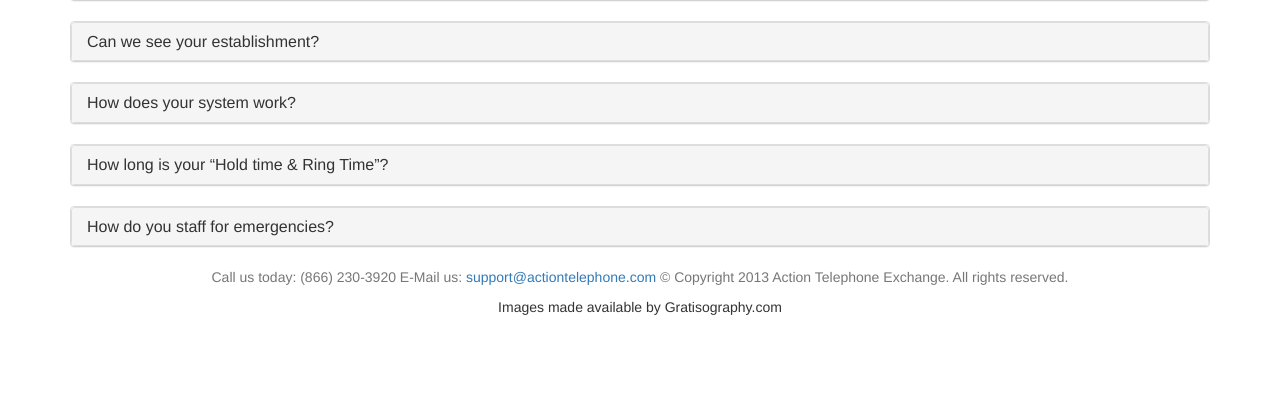
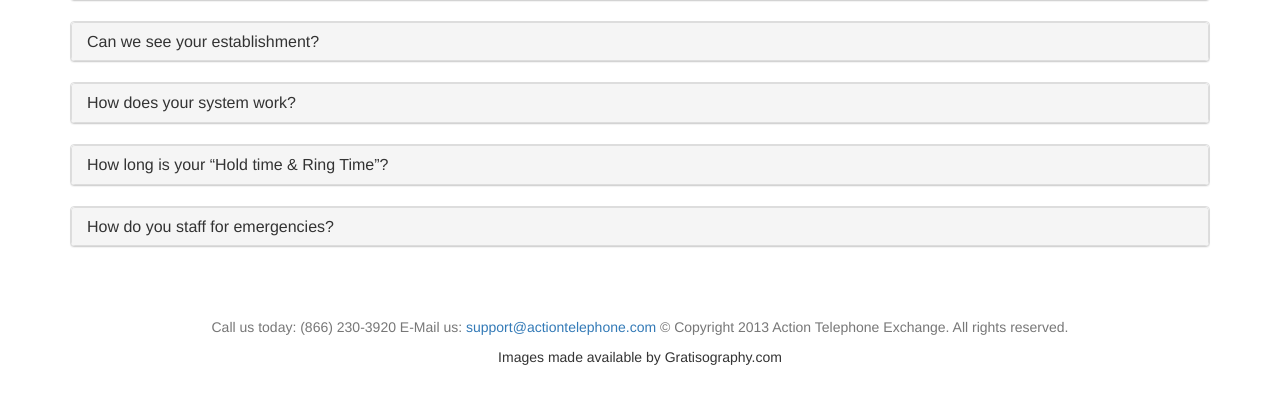
Before and after one commit to djmaclachlan/my-project, a PHP site: page /faq.html in a window 1280 px wide. Shown: the part 407-824 px from the top of the page. Before the commit the page ends 722 px from the top, so only its background shows below. Run offline with PHP 8.4, Linux system fonts and the light colour scheme.

Commit message:
Add files via upload

```diff
--- a/styles.css
+++ b/styles.css
@@ -25,7 +25,7 @@ footer {
     width: 100%;
     background-color: white;
     text-align: center;
-    margin-top
+    margin-top:50px;
 }
 #myCarousel{
     margin-bottom:100px;
```
